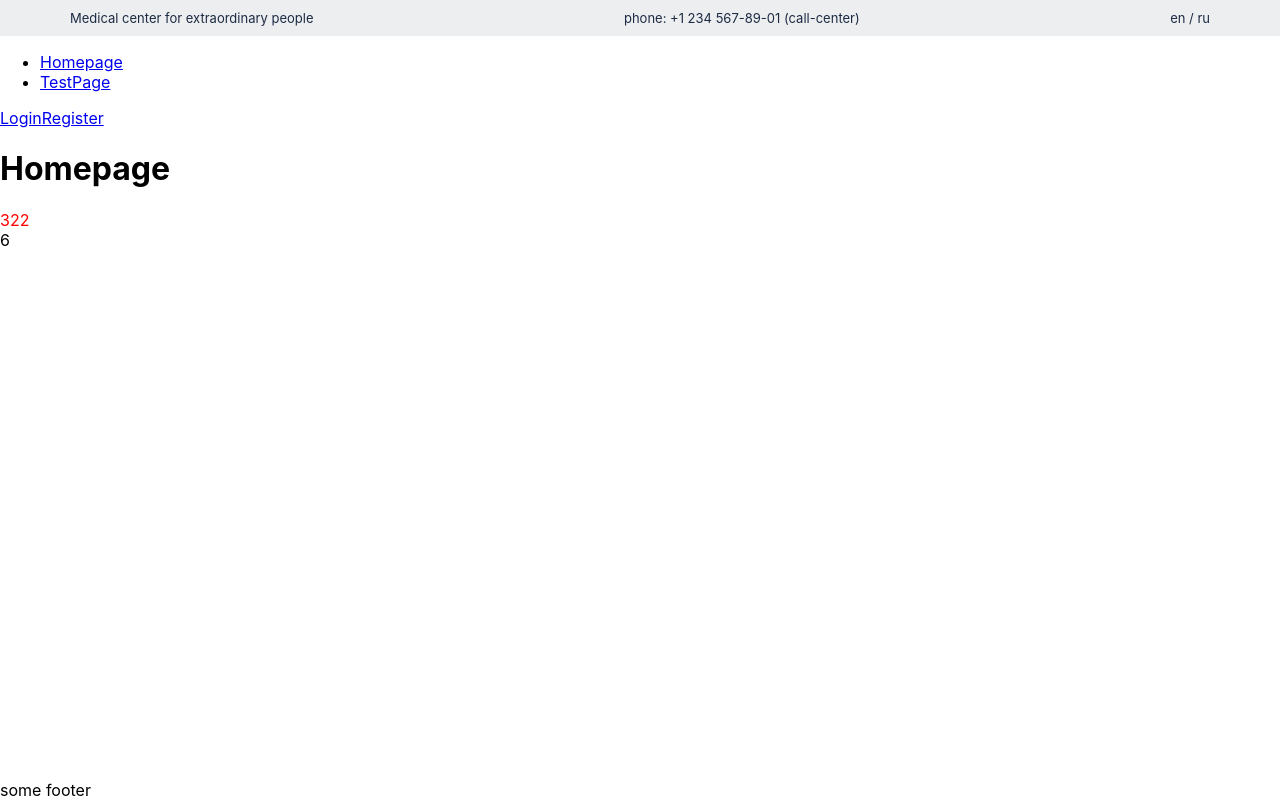
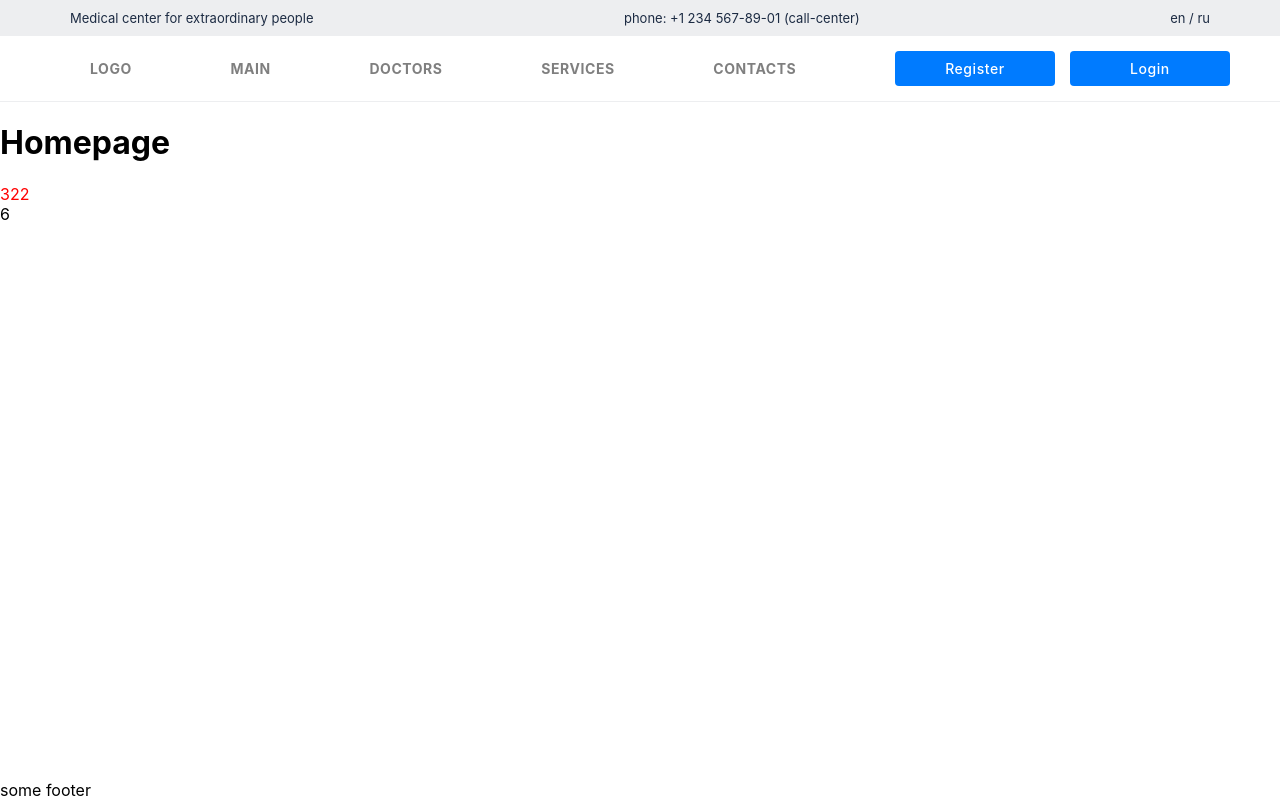
Before and after one commit to santaz0r/RS-clone, a React (Create React App) app: page / in a window 1280 px wide. Built offline with nearby package versions, Linux system fonts and the light colour scheme.

Commit message:
feat: add header navigation buttons styles

```diff
--- a/src/App/components/ui/Header/Header.module.scss
+++ b/src/App/components/ui/Header/Header.module.scss
@@ -1,7 +1,9 @@
 .header {
   position: relative;
   padding: 0;
+  border-bottom: 1px solid #EDEEF0;
 }
+
 .topinfo__wrapper {
   background-color: #EDEEF0;
   color: #1C2B43;
@@ -19,3 +21,55 @@
     }
   }
 }
+
+.navigation {
+  max-width: 1140px;
+  margin: 0 auto;
+  display: flex;
+  justify-content: space-between;
+  align-items: center;
+  list-style: none;
+  padding-top: 15px;
+  padding-bottom: 15px;
+
+  font-weight: bold;
+  font-size: 14px;
+  letter-spacing: 0.04em;
+  text-transform: uppercase;
+  color: rgba(0,0,0,.5);
+
+  &__link {
+    text-decoration: none;
+    color: rgba(0,0,0,.5);
+
+    &:hover{
+      color: black;
+      cursor: pointer;
+    }
+  }
+
+  &__buttons {
+    display: flex;
+    gap: 15px;
+
+    .navigation__btn {
+      display: block;
+      width: 160px;
+      height: 35px;
+      border-radius: 0.25rem;
+      background-color: #007bff;
+      color: #fff;
+      text-decoration: none;
+      text-transform: none;
+      font-weight: 500;
+      display: flex;
+      align-items: center;
+      justify-content: center;
+      transition: 0.2s;
+
+      &:hover {
+        background-color: #0056b3;
+      }
+    }
+  }
+}
--- a/src/App/components/ui/Header/Header.tsx
+++ b/src/App/components/ui/Header/Header.tsx
@@ -12,19 +12,28 @@ function Header() {
         </div>
       </div>
       <nav>
-        <ul>
+        <ul className={styles.navigation}>
           <li>
-            <NavLink to="/">Homepage</NavLink>
+            LOGO
           </li>
           <li>
-            <NavLink to="test">TestPage</NavLink>
+            <NavLink className={styles.navigation__link} to="/">Main</NavLink>
+          </li>
+          <li>
+            Doctors
+          </li>
+          <li>
+            Services
+          </li>
+          <li>
+            Contacts
+          </li>
+          <li className={styles.navigation__buttons}>
+            <NavLink className={styles.navigation__btn} to="register">Register</NavLink>
+            <NavLink className={styles.navigation__btn} to="login">Login</NavLink>
           </li>
         </ul>
       </nav>
-      {/* <div className="header_btns">
-      </div> */}
-      <NavLink to="login">Login</NavLink>
-      <NavLink to="register">Register</NavLink>
     </header>
   );
 }
```
